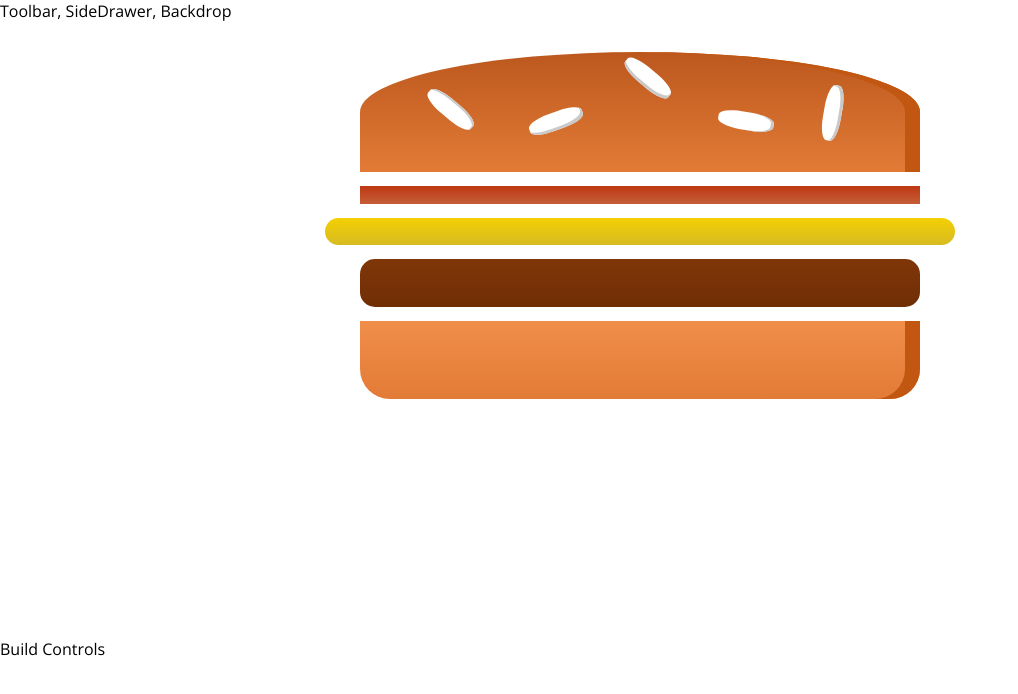
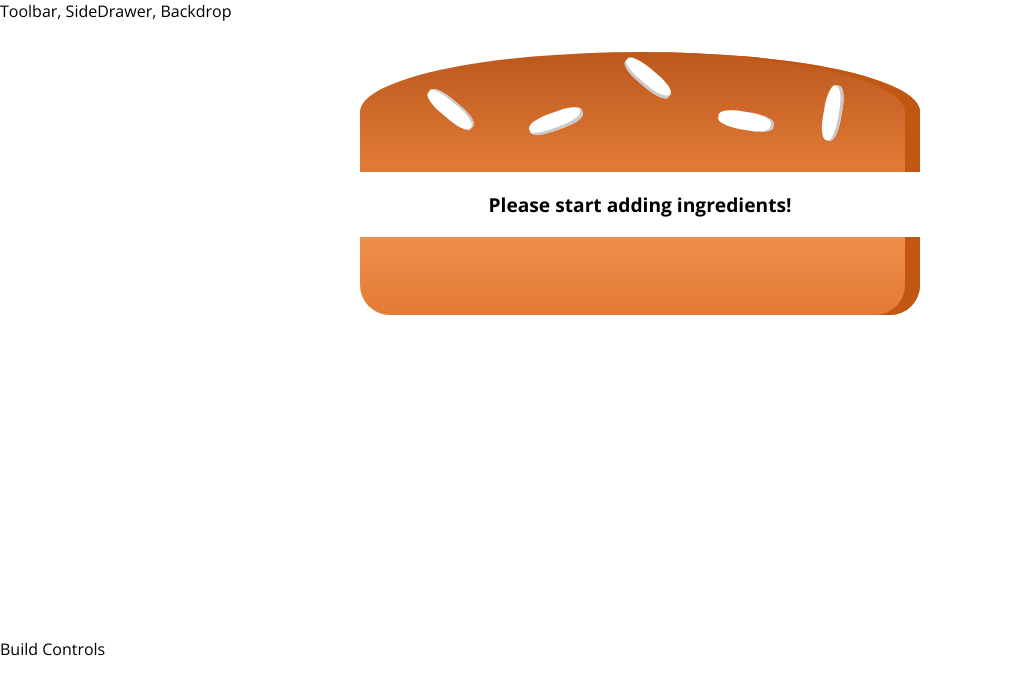
Before and after one commit to gabrielweich/burger-builder, a React app: page / in a window 1280 px wide. Shown: the top 694 px of the page, without its empty margins (0-1018 px from the left). Built offline with nearby package versions, Linux system fonts and the light colour scheme.

Commit message:
dynamically ingredients

```diff
--- a/src/components/Burger/Burger.js
+++ b/src/components/Burger/Burger.js
@@ -4,12 +4,23 @@
 import BurgerIngredient from './BurgerIngredient/BurgerIngredient';
 
 const burger = (props) => {
+  let transformedIngredients = Object.keys(props.ingredients)
+  .map(igKey => {
+    return [...Array(props.ingredients[igKey])].map((_, i) => {
+      return <BurgerIngredient key = {igKey + i} type = {igKey}/>
+    });
+  })
+  .reduce((arr, el) => {
+    return arr.concat(el);
+  }, [])
+
+  if(transformedIngredients.length === 0){
+    transformedIngredients = <p>Please start adding ingredients!</p>
+  }
   return(
     <div className={classes.Burger}>
       <BurgerIngredient type="bread-top"/>
-      <BurgerIngredient type="bacon"/>
-      <BurgerIngredient type="cheese"/>
-      <BurgerIngredient type="meat"/>
+      {transformedIngredients}
       <BurgerIngredient type="bread-bottom"/>
     </div>
   );
--- a/src/containers/BurgerBuilder/BurgerBuilder.js
+++ b/src/containers/BurgerBuilder/BurgerBuilder.js
@@ -4,10 +4,20 @@
 import Burger from '../../components/Burger/Burger';
 
 class BurgerBuilder extends Component {
+
+  state = {
+    ingredients: {
+      salad: 0,
+      bacon: 0,
+      cheese: 0,
+      meat: 0,
+    }
+  }
+
   render() {
     return (
       <Auxiliary>
-        <Burger/>
+        <Burger ingredients={this.state.ingredients}/>
         <div>Build Controls</div>
       </Auxiliary>
 
```
Also changed, not shown: src/components/Burger/BuildControls/BuildControls.js (added).
